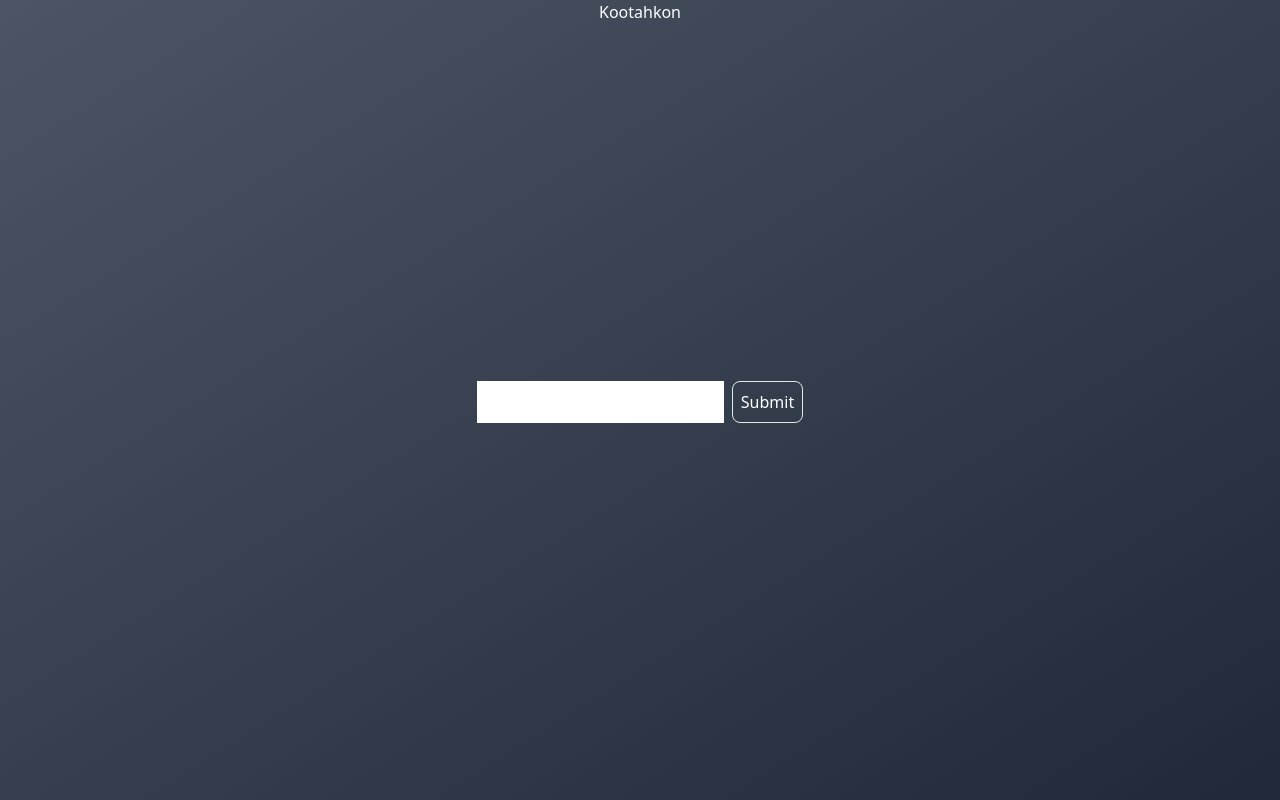
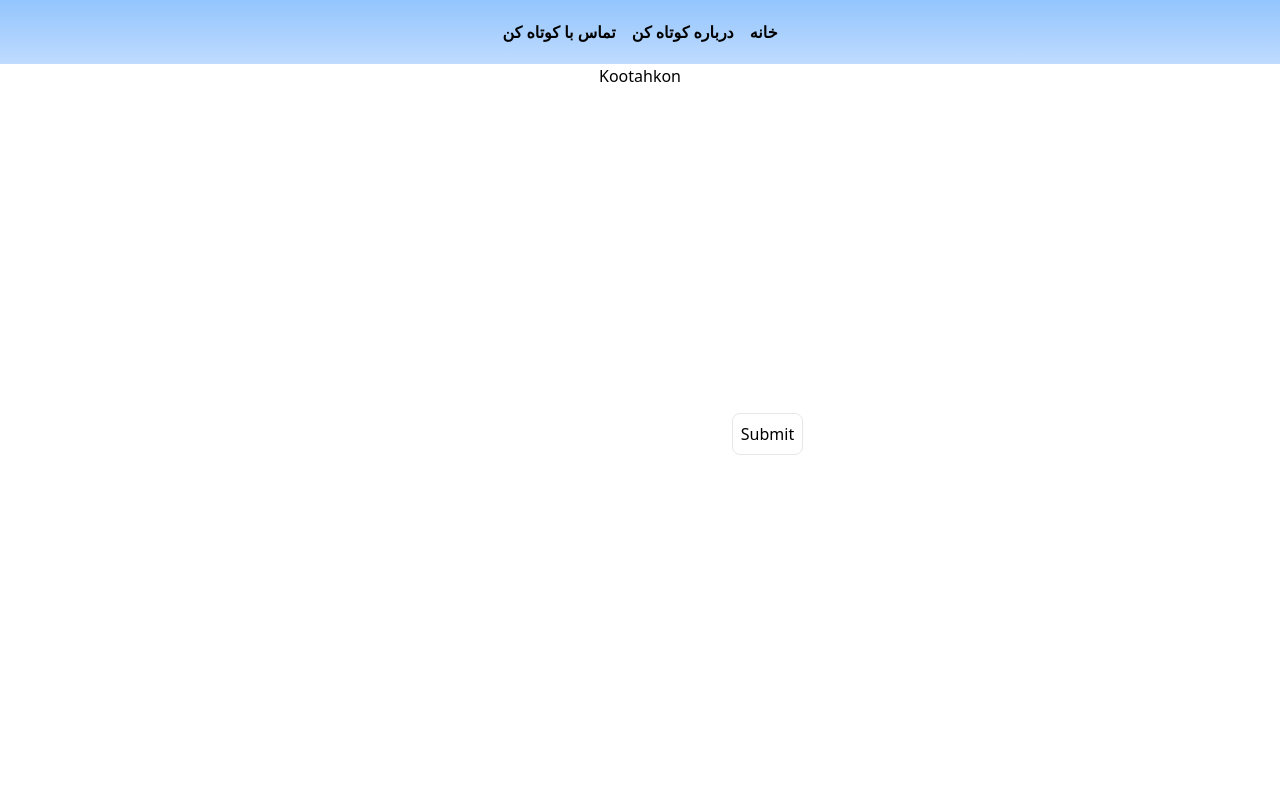
Before and after one commit to homfarnam/kootahkon, a React (Create React App) app: page / in a window 1280 px wide. Built offline with nearby package versions, Linux system fonts and the light colour scheme; a web font is replaced by a local one.

Commit message:
Add header

```diff
--- a/src/Layout/Layout.tsx
+++ b/src/Layout/Layout.tsx
@@ -3,7 +3,16 @@ interface LayoutProps {}
 const Layout: React.FC<LayoutProps> = ({ children }) => {
   return (
     <>
-      <div className="flex flex-col justify-between h-full min-h-screen w-full text-white bg-gradient-to-br from-gray-600 via-teal-700 to-gray-800">
+      <div className="flex flex-col justify-between h-full min-h-screen w-full text-black  ">
+        <header className="py-5 bg-gradient-to-t from-blue-200 to-blue-300">
+          <div className="flex w-full justify-center">
+            <ul className="flex m-auto space-x-4 font-semibold">
+              <li>تماس با کوتاه کن</li>
+              <li>درباره کوتاه کن</li>
+              <li>خانه</li>
+            </ul>
+          </div>
+        </header>
         {children}
       </div>
     </>
```
